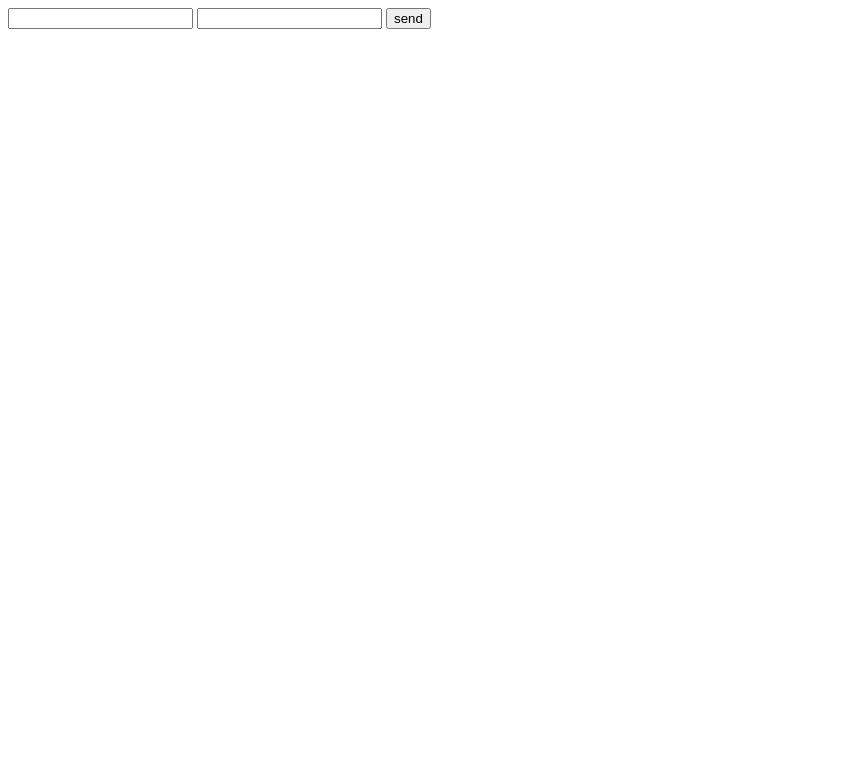
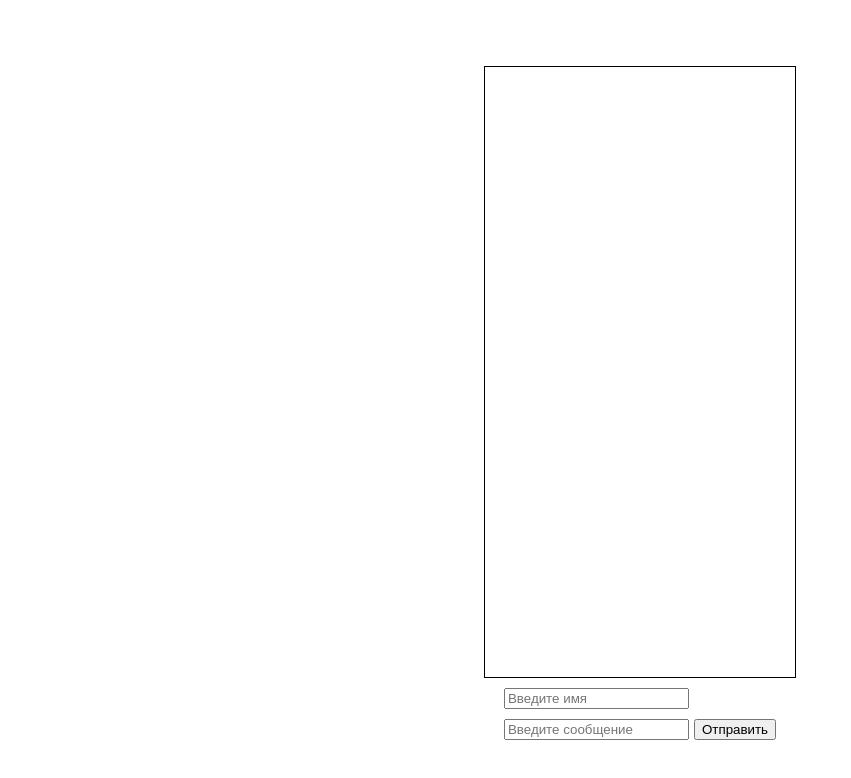
Before and after one commit to truerooha/2_websocket, a website: page index.html in a window 1280 px wide. Shown: the whole page, without its empty margins (0-851 px from the left). Drawn offline with Linux system fonts and the light colour scheme.

Commit message:
немного стилей для чата

```diff
--- a/index.html
+++ b/index.html
@@ -4,25 +4,30 @@
     <meta charset="UTF-8">
     <meta name="viewport" content="width=device-width, initial-scale=1.0">
     <title>Chat</title>
+    <link rel="stylesheet" href="style.css">
 </head>
 <body>
+    <div class="container" >
+        <div id="chat"></div>
 
-    <form action="" id="messageForm">
-        <input type="text" name = "name" id="name"/>
-        <input type="text" name = "message" id="message"/>
-        <input type="submit" value="send" />
-    </form>
-    <div id="chat"></div>
+        <form action="" id="messageForm">
+            <input type="text" name = "name" id="name" placeholder="Введите имя"/> <br>
+            <div id="text-input">
+                <input type="text" name = "message" id="message" placeholder="Введите сообщение"/> <br>
+                <input type="submit" value="Отправить" />
+            </div>
+
+        </form>
+    </div>
 
     <script type="module">
         const chatEl = document.querySelector('#chat')
-        const ws = new WebSocket("ws://127.0.0.1:6969"); // TODO узнать что тут прописывать в случае исп хостинга
+        const ws = new WebSocket("ws://127.0.0.1:6969");
         ws.onmessage = (event) => {
             const messages = JSON.parse(event.data);
             messages.forEach((val) => {
-                const messageEl = document.createElement('div');
-                messageEl.appendChild(document.createTextNode(`${val.name}: ${val.message}`));
-                chatEl.appendChild(messageEl);
+                creteMessageDiv(chatEl, val.name, val.message)
+
             })
 
         }
@@ -38,6 +43,13 @@
 
         }
 
+        function creteMessageDiv(chat, name, message) {
+            const messageEl = document.createElement('div');
+            messageEl.classList.add('bubble');
+            messageEl.appendChild(document.createTextNode(`${name}: ${message}`));
+            chat.appendChild(messageEl);
+        }
+
         const formEl = document.querySelector('#messageForm');
         formEl.addEventListener("submit", send);
 
--- /dev/null
+++ b/style.css
@@ -0,0 +1,33 @@
+#chat {
+    height: 600px;
+    width: 300px;
+    border: 1px solid;
+    padding: 5px;
+    margin-bottom: 10px;
+}
+
+input {
+    margin-bottom: 10px;
+}
+
+.bubble {
+    min-height: 20px;
+    border: 1px solid;
+}
+
+#message {
+    margin-right: 5px;
+}
+
+#text-input {
+    flex-direction: row;
+    display: flex;
+}
+
+.container {
+    display: flex;
+    justify-content: center;
+    align-items: center;
+    height: 100vh;
+    flex-direction: column;
+}
```
